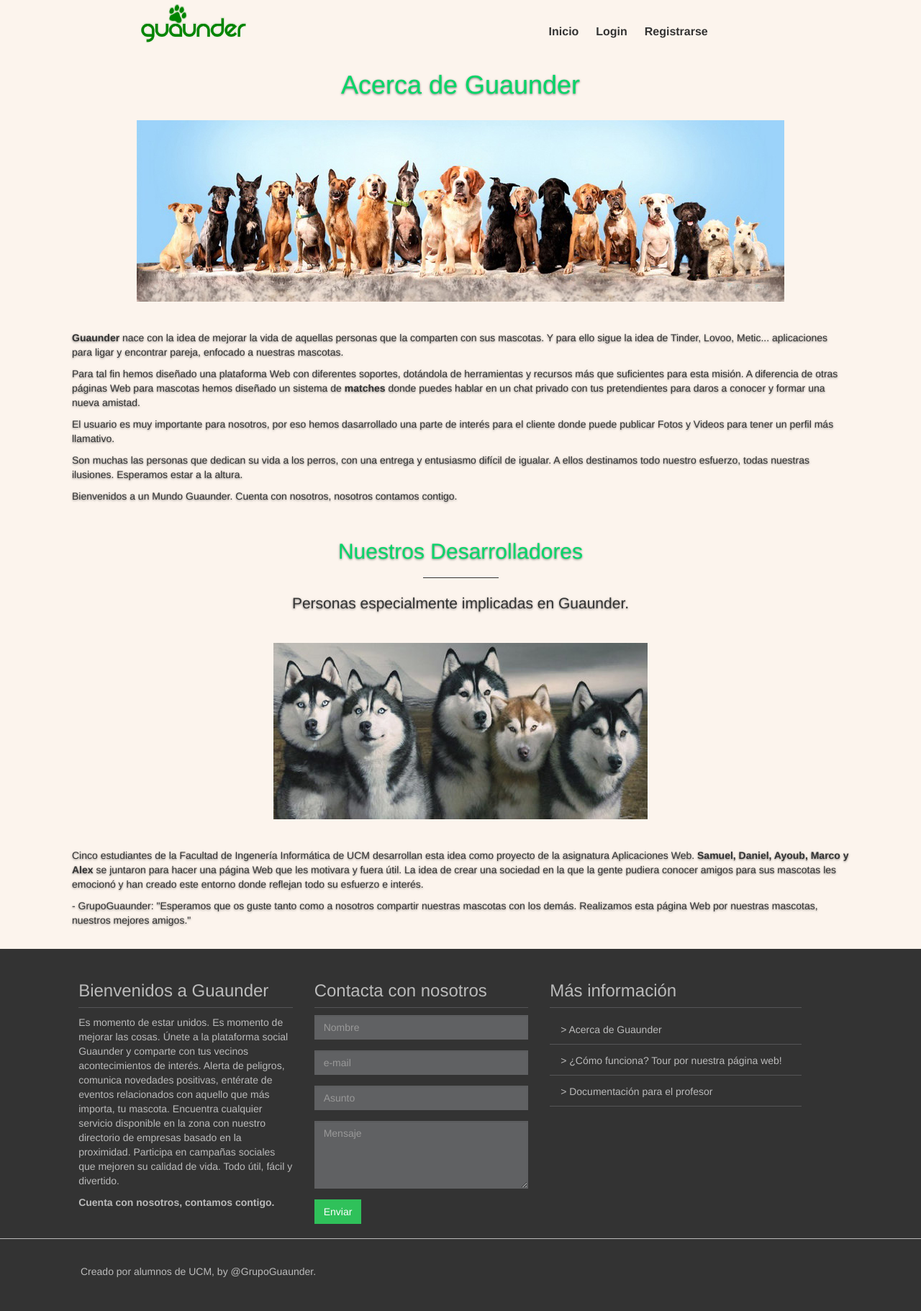
After one commit to Marquets/GuaunderAW, a PHP site: page /queesguaunder.html in a window 1280 px wide. The commit adds this page. Shown: the whole page at 72% size. Run offline with PHP 8.4, Linux system fonts and the light colour scheme.

Commit message:
Creado acerca de guaunder, el problema que tiene es el navegador

```diff
--- a/public/css/cssPrincipal.css
+++ b/public/css/cssPrincipal.css
@@ -638,14 +638,11 @@ footer a:hover {
   background-color: rgb(0,214,102);
 }
 
-/*-----------------------------------------------------ALEX-----------------------------*/
+/*------------------------------------ALEX----------------------------------------------*/
 /*--------------------------------------------------------------------------------------*/
 
-/*
- * Globals
- */
+/*-----------------------------------INDEX---------------------------------------------------*/
 
-/* Links */
 .footertres a,
 .creadores a {
   color: #bbb;
@@ -862,6 +859,10 @@ h1{
   text-shadow: 0 1px 3px rgba(0,0,0,.5);
 }
 
+.separador{
+  margin-top: 20px;
+}
+
 /*VERSION MOVIL*/
 @media (min-width: 300px) and (max-width: 767px){
   .perrete{
@@ -1018,5 +1019,28 @@ h1{
 
 }
 
+/*--------------------------------QUEESGUAUNDER------------------------------------------------------*/
+
+.acerca{
+  text-align: center;
+  text-shadow: 0 1px 3px rgba(0,0,0,.5);
+}
+
+#acercaimg{
+  padding-bottom: 20px;
+  padding-top: 20px;
+}
+
+.acercatext{
+  padding-left: 100px;
+  padding-right: 100px;
+  padding-top: 20px;
+  padding-bottom: 20px;
+}
+
+.acercap{
+  text-shadow: 0 1px 3px rgba(0,0,0,.5);
+}
+
 /*--------------------------------------------------------------------------------------*/
 /*--------------------------------------------------------------------------------------*/
--- a/public/footer.html
+++ b/public/footer.html
@@ -51,7 +51,7 @@
           <h3 class="final">Más información</h3>
           <nav>
             <ul class="nav nav-stacked navegadorultimo">
-              <li class="liultimo active" role="presentation"><a class="aguau" href="#">&gt; Acerca de Guaunder</a></li>
+              <li class="liultimo active" role="presentation"><a class="aguau" href="queesguaunder.html">&gt; Acerca de Guaunder</a></li>
               <li class="liultimo" role="presentation"><a class="aguau" href="#">&gt; ¿Cómo funciona? Tour por nuestra página web!</a></li>
               <li class="liultimo" role="presentation"><a class="aguau" href="#">&gt; Documentación para el profesor</a></li>
             </ul>
--- /dev/null
+++ b/public/queesguaunder.html
@@ -0,0 +1,73 @@
+<!DOCTYPE html>
+<html lang="es">
+<head>
+    <meta charset="utf-8">
+    <meta http-equiv="X-UA-Compatible" content="IE=edge">
+    <meta name="viewport" content="width=device-width, initial-scale=1">
+
+    <meta name="description" content="">
+    <meta name="author" content="">
+    <link rel="icon" href="img/icono.png">
+
+    <title>Guau!</title>
+
+    <!-- Bootstrap core CSS -->
+    <link href="css/bootstrap.min.css" rel="stylesheet">
+    <link rel="stylesheet" type="text/css" href="css/bootstrap.css">
+    <link rel="stylesheet" type="text/css" href="css/cssPrincipal.css">
+
+    <script src="js/jquery-3.2.0.min.js"></script>
+    <script src="js/bootstrap.min.js"></script>
+
+    <script>
+      $(document).ready(function(){  //Cargar el nav generico de noLoginhome.html
+        $( "#header" ).load('noLoginHome.html');
+      });
+    </script>
+
+</head>
+
+<body>
+    <!-- NAVBAR
+    ================================================== -->
+    <div id="header"></div>
+
+    <h1 class="acerca">Acerca de Guaunder</h1>
+
+    <img class="img-responsive center-block" id="acercaimg" src="img/perros.jpg" alt="Generic placeholder image">
+
+    <div class="acercatext">
+      <p class="acercap"><strong>Guaunder</strong> nace con la idea de mejorar la vida de aquellas personas que la comparten con sus mascotas. Y para ello sigue la idea de Tinder, Lovoo, Metic... aplicaciones para ligar y encontrar pareja, enfocado a nuestras mascotas.</p>
+      <p class="acercap">Para tal fin hemos diseñado una plataforma Web con diferentes soportes, dotándola de herramientas y recursos más que suficientes para esta misión. A diferencia de otras páginas Web para mascotas hemos diseñado un sistema de <strong>matches</strong> donde puedes hablar en un chat privado con tus pretendientes para daros a conocer y formar una nueva amistad.</p>
+      <p class="acercap">El usuario es muy importante para nosotros, por eso hemos dasarrollado una parte de interés para el cliente donde puede publicar Fotos y Videos para tener un perfil más llamativo.</p>
+      <p class="acercap">Son muchas las personas que dedican su vida a los perros, con una entrega y entusiasmo difícil de igualar. A ellos destinamos todo nuestro esfuerzo, todas nuestras ilusiones. Esperamos estar a la altura.</p>
+      <p class="acercap">Bienvenidos a un Mundo Guaunder. Cuenta con nosotros, nosotros contamos contigo.</p>
+    </div>
+
+    <div class="guaudos acerca">
+      <h2 class="guau-heading">Nuestros Desarrolladores</h1>
+      <div class="mini-separator center separador"></div>
+      <p class="lead">Personas especialmente implicadas en Guaunder.</p>
+    </div>
+
+    <img class="img-responsive center-block" id="acercaimg" src="img/huskys.jpg" alt="Generic placeholder image">
+
+    <div class="acercatext">
+      <p class="acercap">Cinco estudiantes de la Facultad de Ingenería Informática de UCM desarrollan esta idea como proyecto de la asignatura Aplicaciones Web. <strong>Samuel, Daniel, Ayoub, Marco y Alex</strong> se juntaron para hacer una página Web que les motivara y fuera útil. La idea de crear una sociedad en la que la gente pudiera conocer amigos para sus mascotas les emocionó y han creado este entorno donde reflejan todo su esfuerzo e interés.</p>
+      <p class="acercap">- GrupoGuaunder: "Esperamos que os guste tanto como a nosotros compartir nuestras mascotas con los demás. Realizamos esta página Web por nuestras mascotas, nuestros mejores amigos."</p>
+    </div>
+
+
+    <!-- FOOTER
+    ================================================== -->
+    <div id="footer"></div>
+
+    <script>
+      $(document).ready(function(){  //Cargar el footer generico de footer.html
+        $( "#footer" ).load('footer.html');
+      });
+    </script>
+
+</body>
+
+</html>
```
Also changed, not shown: public/index.html (+8 -7 lines), public/img/huskys.jpg (added), public/img/perros.jpg (added).
